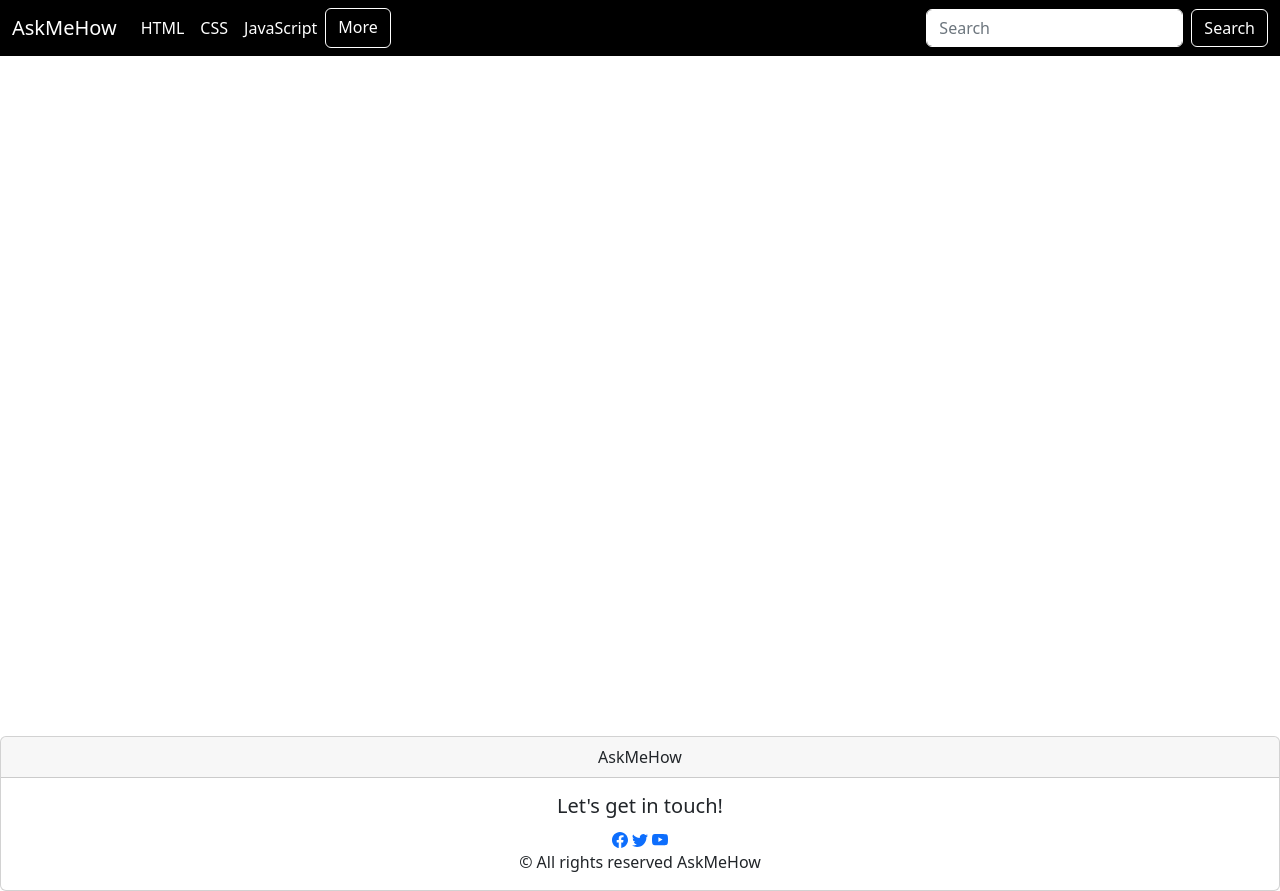
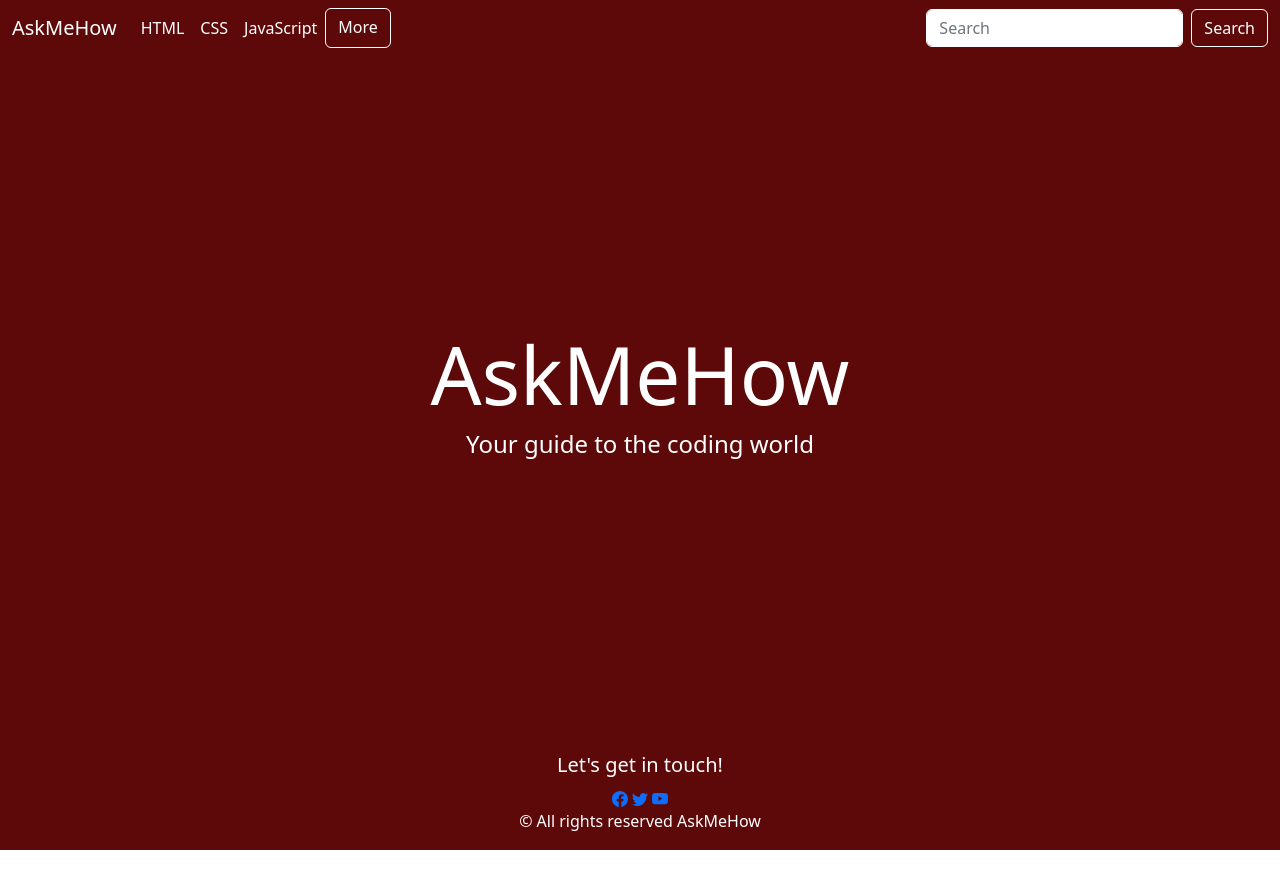
Before and after one commit to Kyle0381/miniproject1.github.io, a plain HTML site: page index.html in a window 1280 px wide. After the commit the page ends 850 px from the top, so only its background shows below. Drawn offline with nearby package versions, Linux system fonts and the light colour scheme.

Commit message:
polished landing page

```diff
--- a/index.css
+++ b/index.css
@@ -1,18 +1,26 @@
 .headerbg{
-    background-color: black;
+    background-color: #5e0909;
 }
 .text-color{
     color: white !important;
 }
 .more-border-color{
-    border-color: black;
-    background-color: black;
+    border-color: #5e0909;
+    background-color: #5e0909;
 }
-.content{
+.landing{
+    display: flex;
+    flex-direction: column;
     height: 85vh;
+    justify-content: center;
+    align-items: center;
+    background-color: #5e0909;
+    color: white;
+
+
 }
 .navigate{
-    background-color: black;
+    background-color: #5e0909;
 }
 .collapse-color{
     color: white;
@@ -22,3 +30,13 @@
     color: white;
     border: 1px solid white;
 }
+.foot-bgcolor{
+    background-color: #5e0909;
+    color: white;
+    border-color: #5e0909;
+    border-radius: 0;
+}
+/* .remove-border-and-radius{
+    border-color: #5e0909;
+    border-radius: 0;
+} */
--- a/index.html
+++ b/index.html
@@ -65,14 +65,21 @@
           </div>
         </div>
       </div>
-      <div class="content"></div>
+      <div class="landing">
+
+        <h1 class="display-1">AskMeHow</h1>
+        <h4>Your guide to the coding world</h4>
+      </div>
+
+
 
 
       <footer>
-        <div class="card text-center">
-          <div class="card-header">
+        <!-- I can't remove the border and border radius of the card from bootstrap. If I modify it through inspect mode on browser it works but if I put the actual code on my CSS, it does not accept it. Will fix this soon -->
+        <div class=" foot-bgcolor card text-center">
+          <!-- <div class="card-header foot-bgcolor">
             AskMeHow
-          </div>
+          </div> -->
           <div class="card-body">
             <h5 class="card-title">Let's get in touch!</h5>
             <a href=""><svg xmlns="http://www.w3.org/2000/svg" width="16" height="16" fill="currentColor" class="bi bi-facebook" viewBox="0 0 16 16">
```
